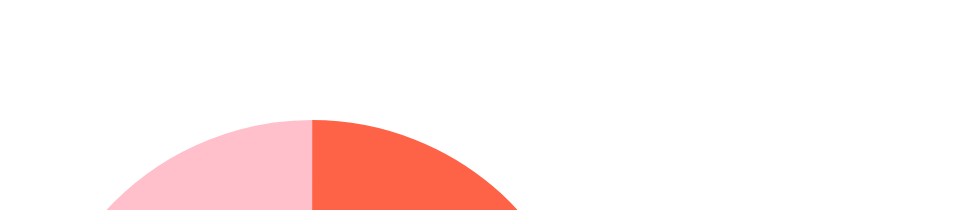
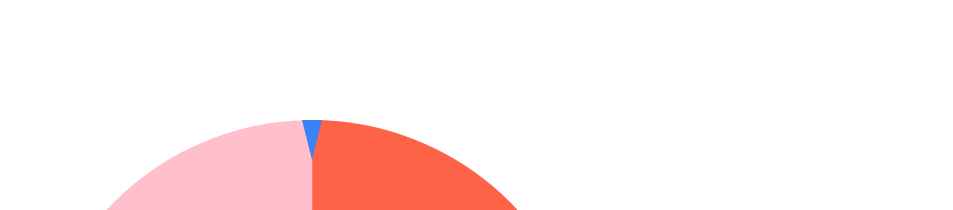
Before and after one commit to loevray/loevray-s-lab, a Next.js app: page / in a window 1280 px wide. Shown: the top 210 px of the page, without its empty margins (18-971 px from the left). Built offline with nearby package versions, Linux system fonts and the light colour scheme.

Commit message:
Style: Add arrow

```diff
--- a/src/app/page.tsx
+++ b/src/app/page.tsx
@@ -8,13 +8,11 @@ const Home = () => {
   return (
     <main className="w-screen h-screen flex items-center">
       <section className="pl-[50px] w-1/2">
-        <article>
-          <SpinWheel
-            diameter={DEFAULT_VALUES.CIRCLE_DIAMETER} //지름은 무조건 4의 배수여야 함
-            onStartRotate={() => console.log("돌림판 시작")}
-            onStopRotate={() => console.log("돌림판 멈춤")}
-          />
-        </article>
+        <SpinWheel
+          diameter={DEFAULT_VALUES.CIRCLE_DIAMETER} //지름은 무조건 4의 배수여야 함
+          onStartRotate={() => console.log("돌림판 시작")}
+          onStopRotate={() => console.log("돌림판 멈춤")}
+        />
       </section>
       <section className="w-1/2">
         <article className="flex flex-col gap-5">
--- a/src/app/ui/main/SpinWheel.tsx
+++ b/src/app/ui/main/SpinWheel.tsx
@@ -17,6 +17,17 @@ const SpinWheel = ({
   const totalSector = sectorData.reduce((acc, cur) => acc + cur.ratio, 0);
 
   return (
+    <figure
+      className="relative"
+      style={{
+        width: `${diameter}px`,
+        height: `${diameter}px`,
+      }}
+    >
+      <span
+        className="bg-blue-500 w-10 h-10 absolute left-1/2 translate-x-[-50%] z-10"
+        style={{ clipPath: "polygon(50% 100%, 25% 0, 75% 0)" }}
+      ></span>
       <svg
         viewBox={`0 0 ${diameter} ${diameter}`}
         width={diameter}
@@ -32,6 +43,7 @@ const SpinWheel = ({
           />
         ))}
       </svg>
+    </figure>
   );
 };
 
```
Lines whose indentation alone changed are shown as unchanged.
